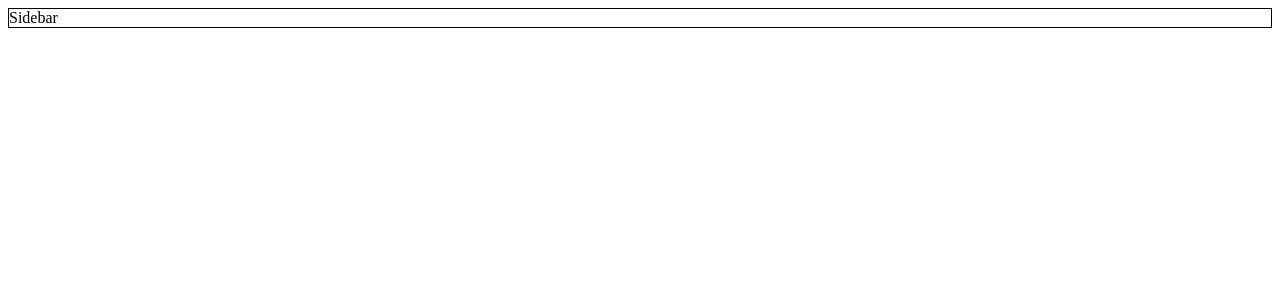
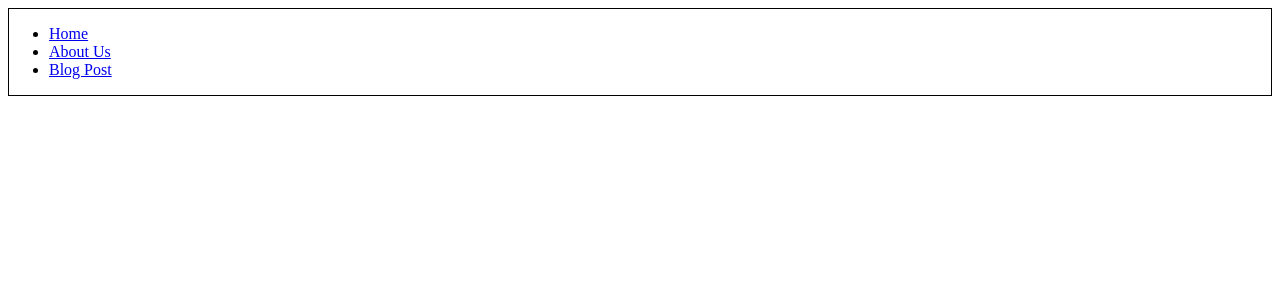
Before and after one commit to Jonathanko52/trpgplatform, a Next.js app: page /presentational/sidebar in a window 1280 px wide. Shown: the top 300 px of the page. Built offline with nearby package versions, Linux system fonts and the light colour scheme.

Commit message:
Leaving react router. Using next routing

```diff
--- a/package.json
+++ b/package.json
@@ -12,7 +12,6 @@
     "react": "16.13.1",
     "react-bootstrap": "^1.4.0",
     "react-dom": "16.13.1",
-    "react-jss": "^10.5.0",
-    "react-router-dom": "^5.2.0"
+    "react-jss": "^10.5.0"
   }
 }
--- a/pages/index.js
+++ b/pages/index.js
@@ -3,6 +3,7 @@ import Sidebar from "./presentational/sidebar";
 import Body from "./presentational/body";
 
 import { createUseStyles } from "react-jss";
+import Link from "next/link";
 
 export const useStyles = createUseStyles({
   home: {
--- a/pages/presentational/sidebar.js
+++ b/pages/presentational/sidebar.js
@@ -1,5 +1,6 @@
 import React from "react";
 import { createUseStyles } from "react-jss";
+import Link from "next/link";
 
 export const useStyles = createUseStyles({
   sidebar: { border: "solid 1px", flexBasis: "300px" },
@@ -8,7 +9,27 @@ export const useStyles = createUseStyles({
 export function Sidebar(props) {
   const classes = useStyles();
 
-  return <div className={classes.sidebar}>Sidebar</div>;
+  return (
+    <div className={classes.sidebar}>
+      <ul>
+        <li>
+          <Link href="/">
+            <a>Home</a>
+          </Link>
+        </li>
+        <li>
+          <Link href="/about">
+            <a>About Us</a>
+          </Link>
+        </li>
+        <li>
+          <Link href="/blog/hello-world">
+            <a>Blog Post</a>
+          </Link>
+        </li>
+      </ul>
+    </div>
+  );
 }
 
 export default Sidebar;
```
Also changed, not shown: pages/presentational/bodyTemplate.js (added, +14 -0 lines), pages/presentational/characterTable.js (added, +14 -0 lines), pages/presentational/test.js (deleted, +0 -12 lines), 1 other file (tests, documents, lock files or other folders).
